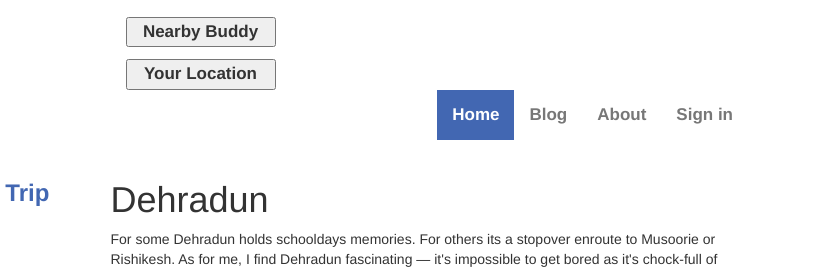
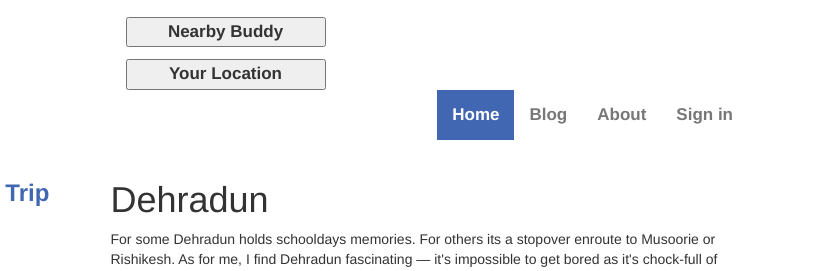
Before and after one commit to santoshsinghmehta/tripperbuddy, a plain HTML site: page index.html in a window 1280 px wide. Shown: the top 271 px of the page, 447-1280 px from the left. Drawn offline with Linux system fonts and the light colour scheme.

Commit message:
modified

```diff
--- a/index.html
+++ b/index.html
@@ -30,8 +30,8 @@
 					<nav class="navbar navbar-default">
 					<div class="navbar-header">
 						<div class="col-sm-2">
-							<button style="width: 150px;margin-top: 12px;"><b>Nearby Buddy</b></button>
-							<button style="width: 150px;margin-top: 12px;"><b>Your Location</b></button>
+							<button style="width: 200px;margin-top: 12px;"><b>Nearby Buddy</b></button>
+							<button style="width: 200px;margin-top: 12px;"><b>Your Location</b></button>
 				        </div>
 						<button type="button" class="navbar-toggle" data-toggle="collapse" data-target="#mynavbar">
 							<span class="icon-bar"></span>
```
